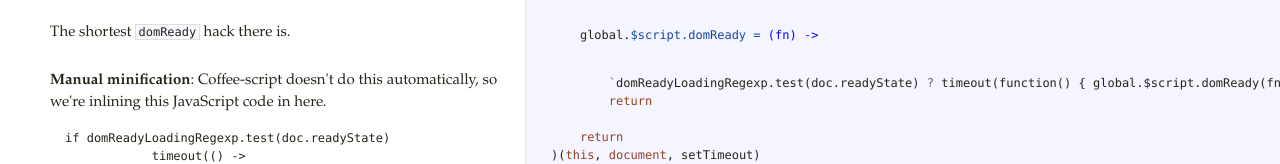
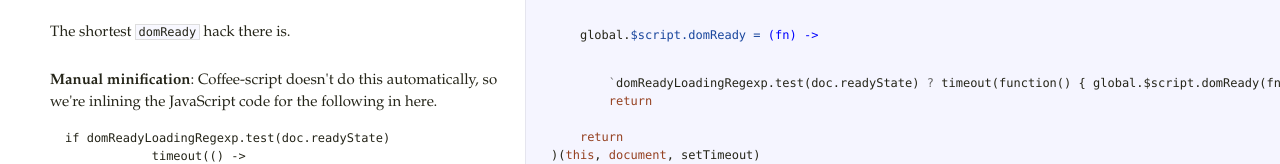
Before and after one commit to ded/script.js, a plain HTML site: page docs/script-coffee.html in a window 1280 px wide. Shown: the part 3085-3249 px from the top of the page. Drawn offline with Linux system fonts and the light colour scheme.

```diff
--- a/docs/script-coffee.html
+++ b/docs/script-coffee.html
@@ -111,8 +111,8 @@
             <span class="nx">delay</span><span class="p">[</span><span class="nx">key</span><span class="p">]</span> <span class="o">=</span> <span class="nx">delay</span><span class="p">[</span><span class="nx">key</span><span class="p">]</span> <span class="o">or</span> <span class="p">[]</span>
             <span class="nx">delay</span><span class="p">[</span><span class="nx">key</span><span class="p">].</span><span class="nx">push</span><span class="p">(</span><span class="nx">ready</span><span class="p">)</span>
             <span class="nx">req</span> <span class="o">and</span> <span class="nx">req</span><span class="p">(</span><span class="nx">missing</span><span class="p">)</span></pre></div>             </td>           </tr>                               <tr id="section-18">             <td class="docs">               <div class="pilwrap">                 <a class="pilcrow" href="#section-18">&#182;</a>               </div>               <p>Allow chaining calls.</p>             </td>             <td class="code">               <div class="highlight"><pre>        <span class="k">return</span> <span class="nx">$script</span></pre></div>             </td>           </tr>                               <tr id="section-19">             <td class="docs">               <div class="pilwrap">                 <a class="pilcrow" href="#section-19">&#182;</a>               </div>               <p>The shortest <code>domReady</code> hack there is.</p>             </td>             <td class="code">               <div class="highlight"><pre>    <span class="nx">global</span><span class="p">.</span><span class="nv">$script.domReady = </span><span class="nf">(fn) -&gt;</span></pre></div>             </td>           </tr>                               <tr id="section-20">             <td class="docs">               <div class="pilwrap">                 <a class="pilcrow" href="#section-20">&#182;</a>               </div>               <p><strong>Manual minification</strong>:
-Coffee-script doesn't do this automatically, so we're inlining this JavaScript
-code in here.</p>
+Coffee-script doesn't do this automatically, so we're inlining the JavaScript
+code for the following in here.</p>
 
 <pre><code>if domReadyLoadingRegexp.test(doc.readyState)
             timeout(() -&gt;
```
Also changed, not shown: 1 other file.
